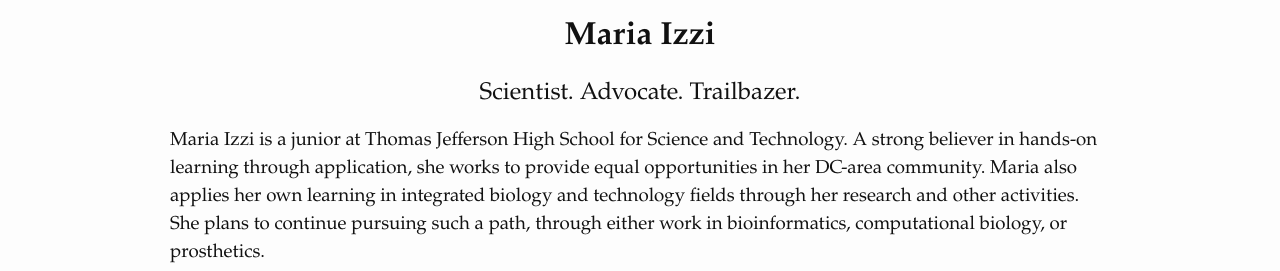
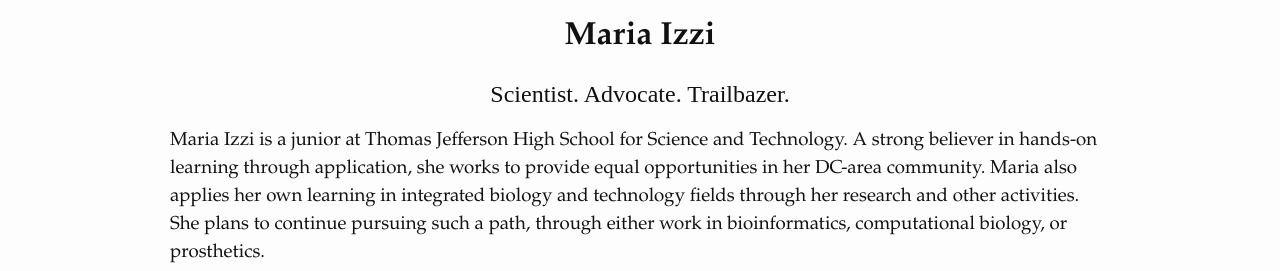
Before and after one commit to maria-izzi/maria-izzi.github.io, a Jekyll site: the page built from index.html, in a window 1280 px wide. Shown: the part 818-1089 px from the top of the page. Built offline with Jekyll 4.4.1, drawn with Linux system fonts in a browser that asks for light colours.

Commit message:
Update main.scss

```diff
--- a/css/main.scss
+++ b/css/main.scss
@@ -35,6 +35,7 @@ h1
 h2
 {
     text-align: center;
+    font-family: Century Gothic;
 }
 .row {
   display: flex;
```
